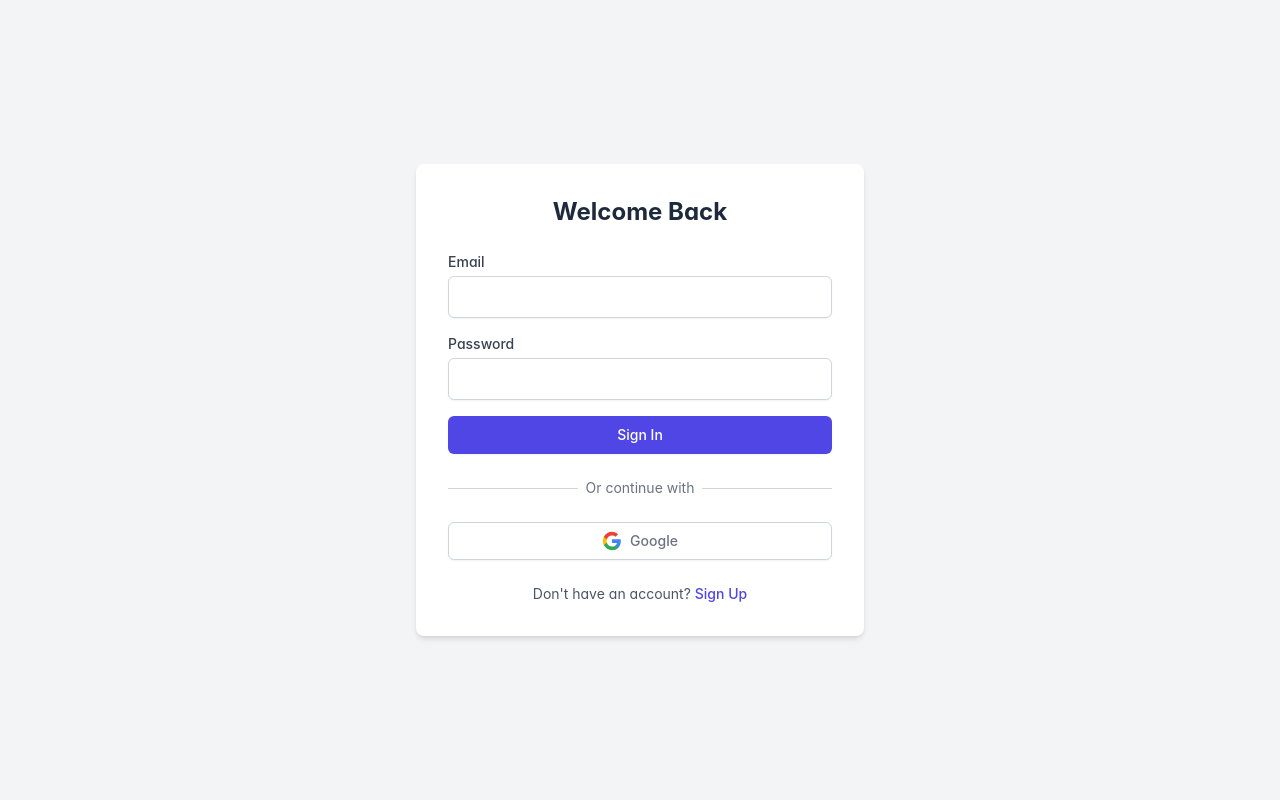
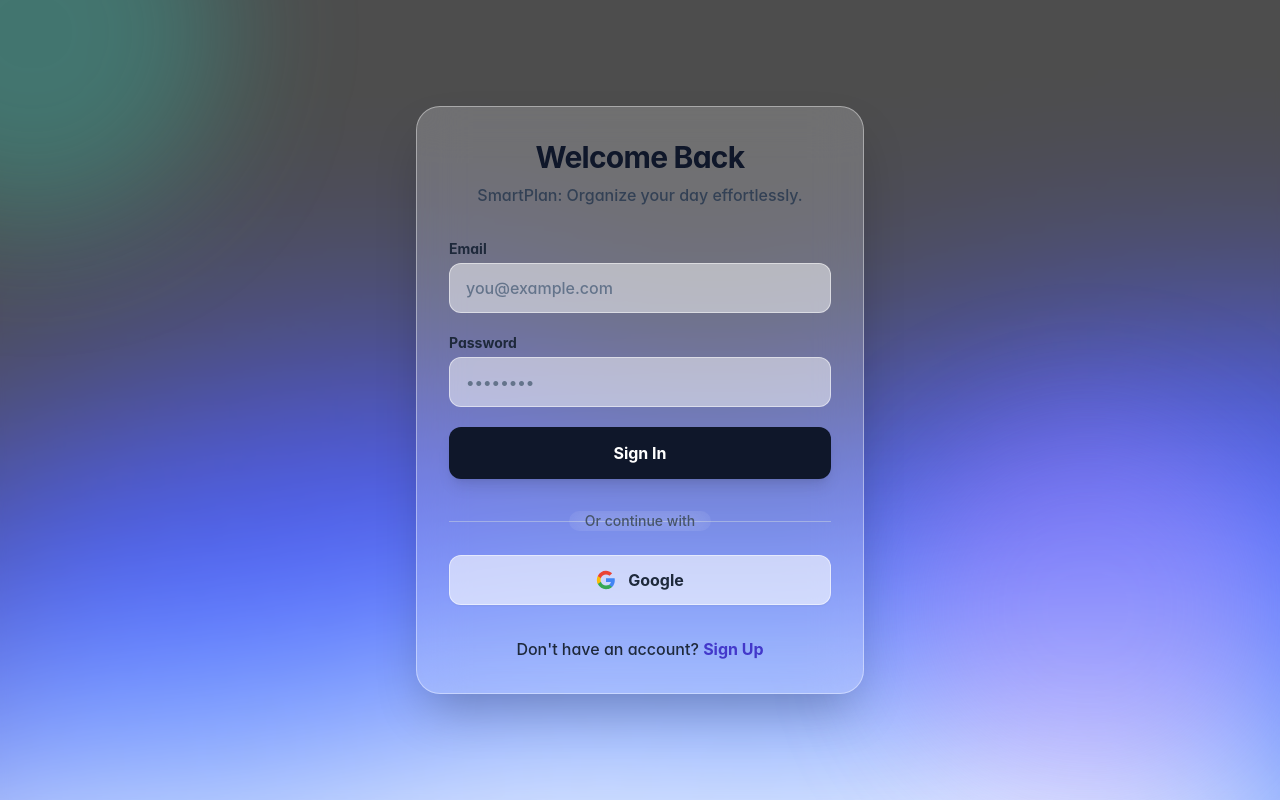
Before and after one commit to aneleldho06/Smart-Planer, a React (Vite) app: page / in a window 1280 px wide. Built offline with nearby package versions, Linux system fonts and the light colour scheme.

Commit message:
authetication-fix and aslo to-do list fix
feat: Redesign Auth component UI with modern styling and animations, and enable immediate task list updates upon task creation.

```diff
--- a/src/components/Auth.tsx
+++ b/src/components/Auth.tsx
@@ -1,6 +1,8 @@
 import { useState } from 'react';
 import { supabase } from '../lib/supabase';
 import { useAuthStore } from '../stores/authStore';
+import bgImage from '../assets/background_v2.png';
+import { motion } from 'framer-motion';
 
 export function Auth() {
     const [loading, setLoading] = useState(false);
@@ -31,58 +33,81 @@
     };
 
     return (
-        <div className="flex flex-col items-center justify-center min-h-screen bg-gray-100 p-4">
-            <div className="w-full max-w-md bg-white rounded-lg shadow-md p-8">
-                <h1 className="text-2xl font-bold text-center mb-6">
-                    {isSignUp ? 'Create an Account' : 'Welcome Back'}
-                </h1>
+        <div className="relative min-h-screen w-full flex items-center justify-center overflow-hidden">
+            {/* Background with Overlay */}
+            <div
+                className="absolute inset-0 w-full h-full bg-cover bg-center z-0"
+                style={{ backgroundImage: `url(${bgImage})` }}
+            />
+            <div className="absolute inset-0 bg-white/30 backdrop-blur-sm z-0" />
 
-                <form onSubmit={handleAuth} className="space-y-4">
+            {/* Ambient Blobs */}
+            <div className="absolute -top-40 -left-40 h-96 w-96 rounded-full bg-teal-400/30 blur-3xl z-0" />
+            <div className="absolute bottom-0 right-0 h-96 w-96 rounded-full bg-purple-400/30 blur-3xl z-0" />
+
+            {/* Glass Card */}
+            <motion.div
+                initial={{ opacity: 0, y: 20 }}
+                animate={{ opacity: 1, y: 0 }}
+                className="relative z-10 w-full max-w-md p-8 rounded-3xl bg-white/20 backdrop-blur-xl border border-white/40 shadow-2xl mx-4"
+            >
+                <div className="text-center mb-8">
+                    <h1 className="text-3xl font-bold text-slate-900 mb-2 tracking-tight">
+                        {isSignUp ? 'Create Account' : 'Welcome Back'}
+                    </h1>
+                    <p className="text-slate-700 font-medium">
+                        SmartPlan: Organize your day effortlessly.
+                    </p>
+                </div>
+
+                <form onSubmit={handleAuth} className="space-y-5">
                     <div>
-                        <label className="block text-sm font-medium text-gray-700">Email</label>
+                        <label className="block text-sm font-bold text-slate-800 mb-1">Email</label>
                         <input
                             type="email"
                             value={email}
                             onChange={(e) => setEmail(e.target.value)}
-                            className="mt-1 block w-full rounded-md border-gray-300 shadow-sm focus:border-indigo-500 focus:ring-indigo-500 p-2 border"
+                            className="w-full px-4 py-3 rounded-xl bg-white/50 border border-white/50 text-slate-900 placeholder-slate-500 focus:outline-none focus:ring-2 focus:ring-indigo-500/50 focus:bg-white/80 transition-all font-medium"
+                            placeholder="you@example.com"
                             required
                         />
                     </div>
                     <div>
-                        <label className="block text-sm font-medium text-gray-700">Password</label>
+                        <label className="block text-sm font-bold text-slate-800 mb-1">Password</label>
                         <input
                             type="password"
                             value={password}
                             onChange={(e) => setPassword(e.target.value)}
-                            className="mt-1 block w-full rounded-md border-gray-300 shadow-sm focus:border-indigo-500 focus:ring-indigo-500 p-2 border"
+                            className="w-full px-4 py-3 rounded-xl bg-white/50 border border-white/50 text-slate-900 placeholder-slate-500 focus:outline-none focus:ring-2 focus:ring-indigo-500/50 focus:bg-white/80 transition-all font-medium"
+                            placeholder="••••••••"
                             required
                         />
                     </div>
                     <button
                         type="submit"
                         disabled={loading}
-                        className="w-full flex justify-center py-2 px-4 border border-transparent rounded-md shadow-sm text-sm font-medium text-white bg-indigo-600 hover:bg-indigo-700 focus:outline-none focus:ring-2 focus:ring-offset-2 focus:ring-indigo-500 disabled:opacity-50"
+                        className="w-full py-3.5 px-4 rounded-xl bg-slate-900 hover:bg-slate-800 text-white font-bold shadow-lg transform transition-all hover:scale-[1.02] active:scale-[0.98] disabled:opacity-70 disabled:cursor-not-allowed"
                     >
-                        {loading ? 'Loading...' : isSignUp ? 'Sign Up' : 'Sign In'}
+                        {loading ? 'Processing...' : isSignUp ? 'Sign Up' : 'Sign In'}
                     </button>
                 </form>
 
-                <div className="mt-6">
+                <div className="mt-8">
                     <div className="relative">
                         <div className="absolute inset-0 flex items-center">
-                            <div className="w-full border-t border-gray-300" />
+                            <div className="w-full border-t border-slate-300/50" />
                         </div>
                         <div className="relative flex justify-center text-sm">
-                            <span className="px-2 bg-white text-gray-500">Or continue with</span>
+                            <span className="px-4 text-slate-600 font-medium bg-transparent backdrop-blur-md rounded-full">Or continue with</span>
                         </div>
                     </div>
 
                     <div className="mt-6">
                         <button
                             onClick={signInWithGoogle}
-                            className="w-full flex justify-center py-2 px-4 border border-gray-300 rounded-md shadow-sm bg-white text-sm font-medium text-gray-500 hover:bg-gray-50 from-gray-100"
+                            className="w-full flex items-center justify-center py-3 px-4 rounded-xl bg-white/60 hover:bg-white/80 border border-white/50 shadow-sm text-slate-800 font-bold transition-all hover:scale-[1.02]"
                         >
-                            <svg className="h-5 w-5 mr-2" viewBox="0 0 24 24">
+                            <svg className="h-5 w-5 mr-3" viewBox="0 0 24 24">
                                 <path
                                     d="M22.56 12.25c0-.78-.07-1.53-.2-2.25H12v4.26h5.92c-.26 1.37-1.04 2.53-2.21 3.31v2.77h3.57c2.08-1.92 3.28-4.74 3.28-8.09z"
                                     fill="#4285F4"
@@ -105,18 +130,18 @@
                     </div>
                 </div>
 
-                <div className="mt-6 text-center text-sm">
-                    <p className="text-gray-600">
+                <div className="mt-8 text-center bg-transparent">
+                    <p className="text-slate-800 font-medium">
                         {isSignUp ? 'Already have an account?' : "Don't have an account?"}{' '}
                         <button
                             onClick={() => setIsSignUp(!isSignUp)}
-                            className="font-medium text-indigo-600 hover:text-indigo-500"
+                            className="font-bold text-indigo-700 hover:text-indigo-900 underline decoration-2 decoration-transparent hover:decoration-indigo-900 transition-all"
                         >
                             {isSignUp ? 'Sign In' : 'Sign Up'}
                         </button>
                     </p>
                 </div>
-            </div>
+            </motion.div>
         </div>
     );
 }
--- a/src/stores/taskStore.ts
+++ b/src/stores/taskStore.ts
@@ -91,12 +91,22 @@
                 is_priority: false
             };
 
-            // We let the DB setup the ID usually, but if we want optimistic updates we might need it back.
-            // insert returns data if we ask for it using select()
-            const { error } = await supabase.from('tasks').insert(newTaskDB).select();
+            const { data, error } = await supabase.from('tasks').insert(newTaskDB).select();
 
-            if (error) console.error('Error adding task:', error);
-            // Realtime subscription will handle the UI update
+            if (error) {
+                console.error('Error adding task:', error);
+                return;
+            }
+
+            // Manually update state to ensure UI responsiveness, handling potential race condition with Realtime
+            if (data) {
+                const newLocalTask = mapRecord(data[0]);
+                set((state) => {
+                    // Prevent duplicate if Realtime already added it (unlikely this fast, but good safety)
+                    if (state.tasks.some(t => t.id === newLocalTask.id)) return state;
+                    return { tasks: [newLocalTask, ...state.tasks] };
+                });
+            }
         },
 
         toggleTask: async (id: string) => {
```
